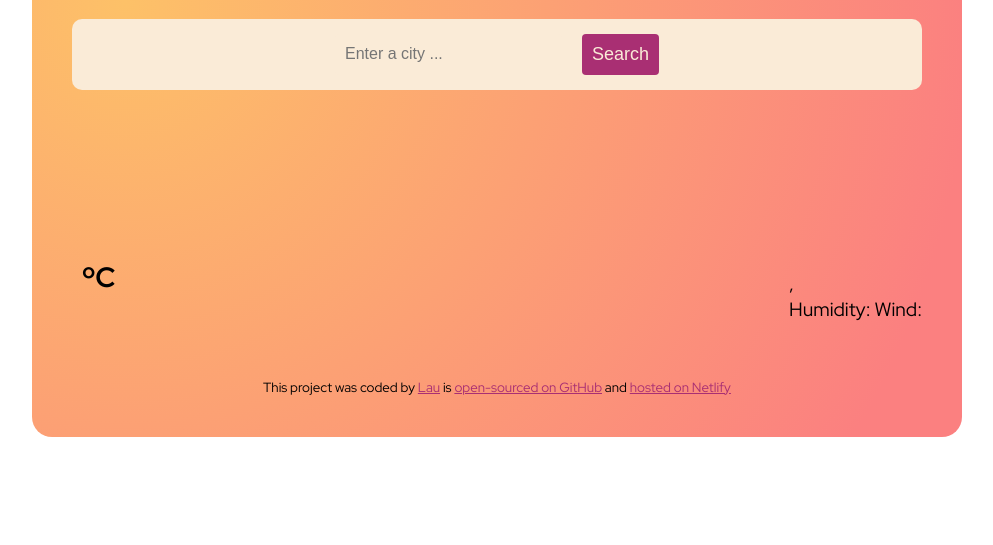
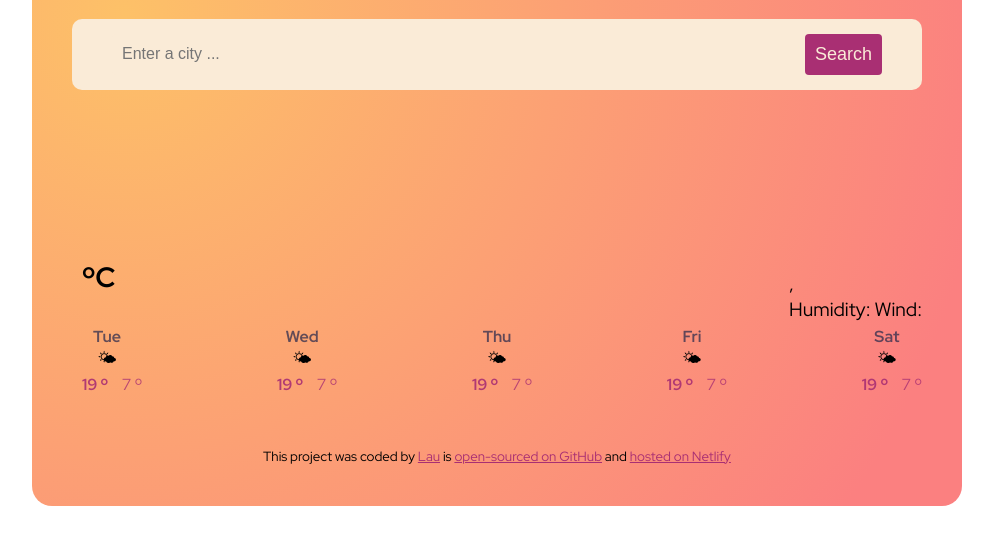
Before and after one commit to Laurrini/weather-app-plus-forecast, a plain HTML site: page index.html in a window 1280 px wide. Shown: the part 207-752 px from the top of the page, without its empty margins (143-1136 px from the left). Drawn offline with nearby package versions, Linux system fonts and the light colour scheme; no server answers.

Commit message:
Inject the forecast HTML from JS

```diff
--- a/index.html
+++ b/index.html
@@ -47,13 +47,14 @@
           </div>
         </div>
       </main>
+      <div class="weather-forecast" id="forecast"></div>
       <footer>
         <small>
           This project was coded by
           <a href="https://github.com/Laurrini" target="_blank">Lau</a>
           is
           <a
-            href="https://github.com/Laurrini/my-own-weatherapp"
+            href="https://github.com/Laurrini/weather-app-plus-forecast"
             target="_blank"
             >open-sourced on GitHub</a
           >
--- a/src/index.css
+++ b/src/index.css
@@ -19,7 +19,7 @@ h1 {
   background-color: #faebd7;
   padding: 15px 40px;
   display: flex;
-  justify-content: center;
+  justify-content: space-between;
   align-items: left;
   border-radius: 10px;
 }
@@ -94,3 +94,27 @@ footer {
 a {
   color: #a92f73;
 }
+.weather-forecast {
+  display: inline-block;
+  margin: 0 auto;
+  text-align: center;
+  display: flex;
+  justify-content: space-between;
+}
+
+.weather-forecast-day {
+  font-weight: bold;
+  opacity: 75%;
+  color: #302d4d;
+}
+
+.weather-temperature-max {
+  color: #a92f73;
+  font-weight: bolder;
+  opacity: 90%;
+  padding: 10px;
+}
+.weather-temperature-min {
+  color: #a92f73;
+  opacity: 80%;
+}
--- a/src/index.js
+++ b/src/index.js
@@ -53,7 +53,30 @@ function handleSearchSubmit(event) {
   searchCity(searchInput.value);
 }
 
+function displayForecast() {
+  let days = ["Tue", "Wed", "Thu", "Fri", "Sat"];
+  let forecastHtml = "";
+
+  days.forEach(function (day) {
+    forecastHtml =
+      forecastHtml +
+      `
+        <div class="weather-forecast-date">
+        <div class="weather-forecast-day">${day}</div>
+        <div class="weather-forecast-icon">🌤</div>
+        <div class="weather-temperatures">
+        <span class="weather-temperature-max"> 19 º</span>
+        <span class="weather-temperature-min"> 7 º</span>
+        </div>
+        </div>
+        `;
+  });
+  let forecastElement = document.querySelector("#forecast");
+  forecastElement.innerHTML = forecastHtml;
+}
+
 let searchFomrElement = document.querySelector("#search-form");
 searchFomrElement.addEventListener("submit", handleSearchSubmit);
 
 searchCity("London");
+displayForecast();
```
